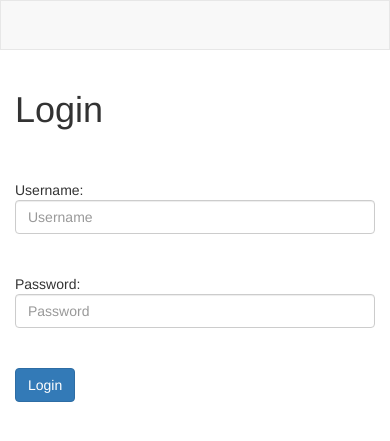
After one commit to billywongstuy/SoftDevFall-FP-ChenY_TitenskyJ_WongB_ZhangH, a Flask app: page / in a window 390 px wide. The commit adds this page. Shown: the top 441 px of the page. Run offline with Flask 2, Linux system fonts and the light colour scheme; some libraries are stand-ins or nearby versions.

Commit message:
basic login page

```diff
--- a/templates/base.html
+++ b/templates/base.html
@@ -22,5 +22,7 @@
   </div><!-- /.container-fluid -->
 </nav>
 
+{% block body %}
+{% endblock %}
 </body>
 </html>
--- /dev/null
+++ b/templates/login.html
@@ -0,0 +1,26 @@
+{% extends "base.html" %}
+
+<title>Login</title>
+
+{% block navbar %}
+<li><a href="/register"> Register </a></li>
+{% endblock %}
+
+{% block body %}
+<div class="container">
+  <h1>Login</h1><br><br>
+  <form method="POST" action="/login">
+    <div class="row">
+      <div class="col-md-6">
+	Username: <input class="form-control" type="text" name="username" placeholder="Username" required>
+      </div>
+    </div><br><br>
+    <div class="row">
+      <div class="col-md-6">
+	Password: <input class="form-control" type="text" name="pw" placeholder="Password" required>
+      </div>
+    </div><br><br>
+    <input class="btn btn-primary" type="submit" value="Login">
+  </form>
+</div>
+{% endblock %}
```
